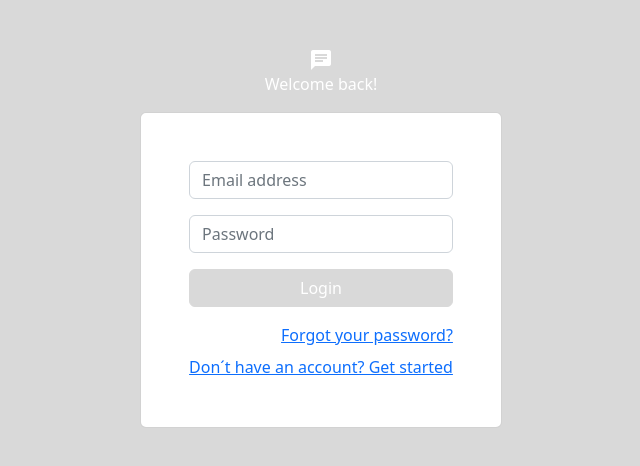
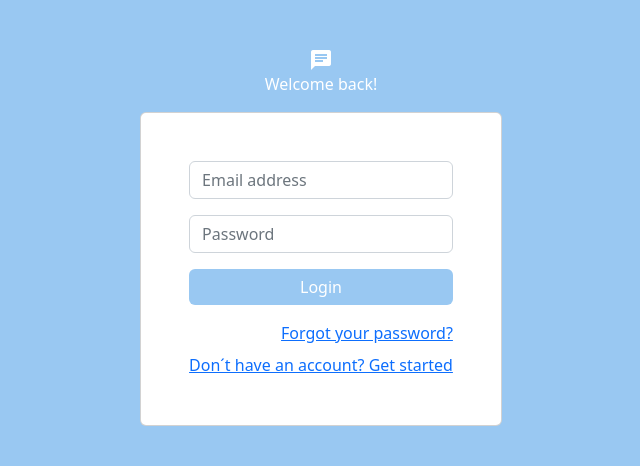
Before and after one commit to ServandoDev/yaydootest, a Next.js app: page / in a window 1280 px wide. Shown: the top 466 px of the page, without its empty margins (319-959 px from the left). Built offline with nearby package versions, Linux system fonts and the light colour scheme.

Commit message:
Change bg color of login

```diff
--- a/pages/index.tsx
+++ b/pages/index.tsx
@@ -126,7 +126,7 @@ const Home: NextPage = () => {
                     }
                   </div>
                   <div className="mb-3 d-grid gap-2 d-flex justify-content-center w-100">
-                    <button type='submit' className='btn btn-primary btn-login w-100'>
+                    <button type='submit' className='btn btn-secondary btn-login w-100'>
                       {loginSuccess ?
                         <div className="spinner-border text-info" role="status">
                           <span className="visually-hidden">Loading...</span>
--- a/styles/globals.css
+++ b/styles/globals.css
@@ -8,7 +8,7 @@
 }
 
 .page {
-  background-color: var(--primary-color);
+  background-color: var(--secondary-color);
   min-height: 100vh;
 }
 
@@ -136,6 +136,7 @@
 
 .btn-secondary {
   background-color: var(--secondary-color) !important;
+  border: none !important;
 }
 
 .btn-success {
```
